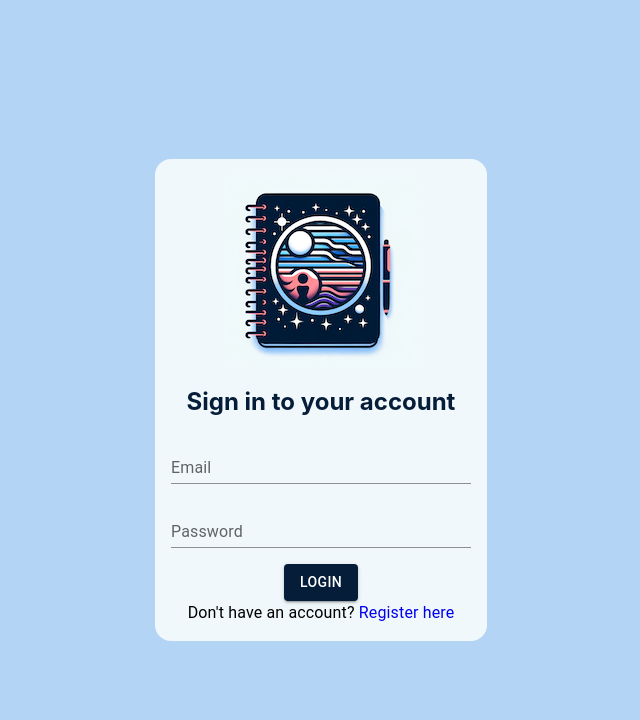
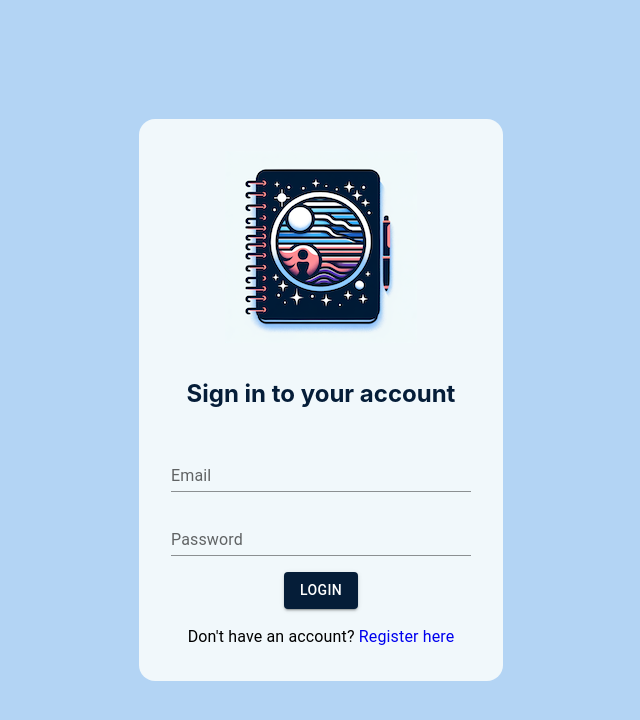
Before and after one commit to Mihai405/DES---Diary-with-Emotional-Status, a React (Create React App) app in the folder web/: page /login in a window 1280 px wide. Shown: the top 720 px of the page, without its empty margins (319-959 px from the left). Built offline with nearby package versions, Linux system fonts and the light colour scheme.

Commit message:
improved styling

```diff
--- a/web/src/App.css
+++ b/web/src/App.css
@@ -12,9 +12,10 @@
     align-items: center;
     justify-content: space-between;
     background-color: var(--secondary-color);
-    padding: 16px;
+    padding: 32px;
     border-radius: 16px;
     max-height: 650px;
+    gap: 16px;
 }
 
 .form-container {
```
